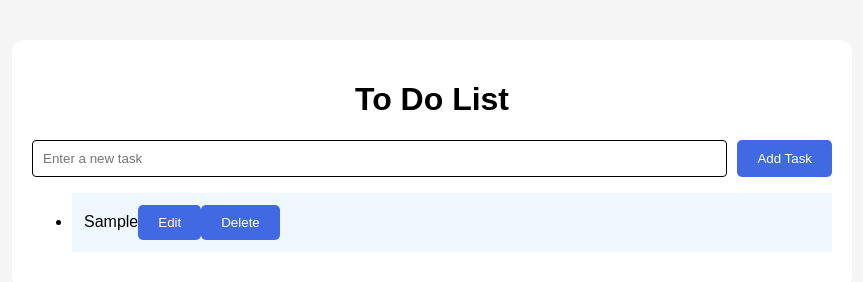
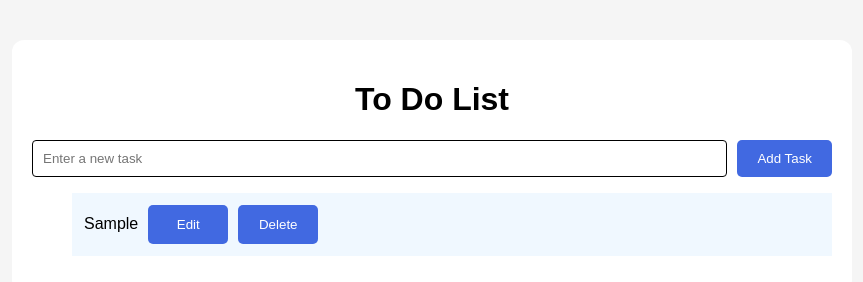
Before and after one commit to chandikagihan2/ToDoListApp, a plain HTML site: page index.html in a window 1280 px wide. Both pictures are taken after typing "Sample" into the empty fields and a click on the button "Add Task". Shown: the whole page, without its empty margins (208-1071 px from the left). Drawn offline with Linux system fonts and the light colour scheme.

Commit message:
Enhance list item styling for better alignment and spacing

```diff
--- a/style.css
+++ b/style.css
@@ -43,6 +43,14 @@ li {
     padding: 12px;
     margin-top: 10px;
     background-color: AliceBlue;
+    display: flex;
+    align-items: center;
+    gap: 10px;
+}
+
+li button {
+    min-width: 80px;
+    padding: 12px 15px;
 }
 
 .completed {
```
